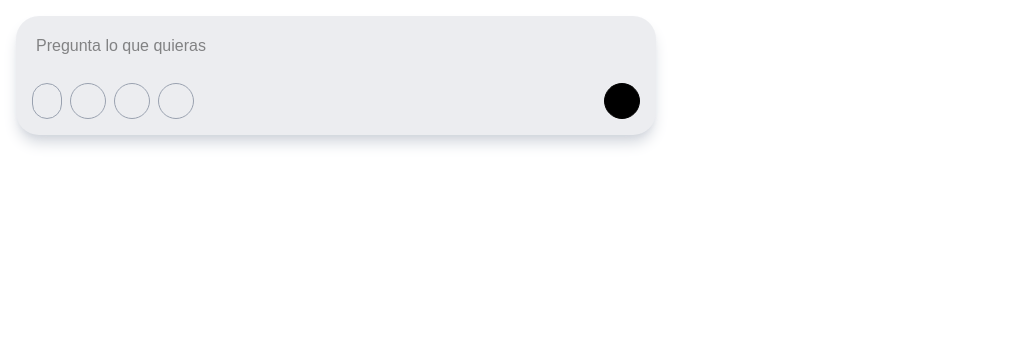
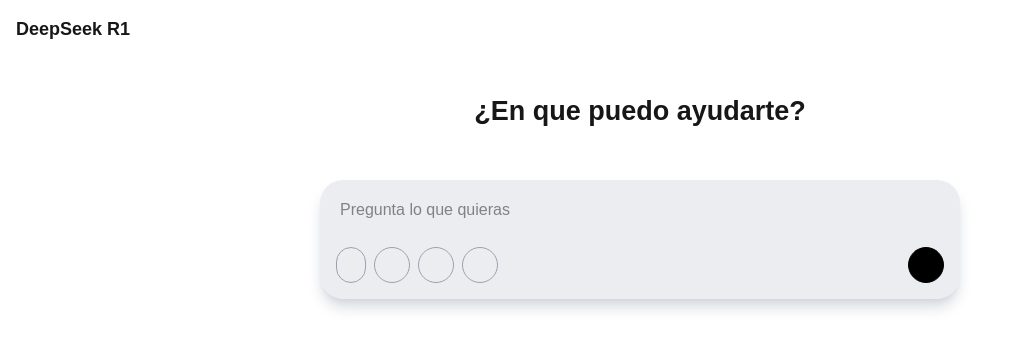
Before and after one commit to Nirmat4/chat-ia, a Next.js app: page / in a window 1280 px wide. Shown: the top 350 px of the page, without its empty margins (0-1011 px from the left). Built offline with nearby package versions, Linux system fonts and the light colour scheme; some icons are missing.

Commit message:
refactor: conjuncion de pagina

```diff
--- a/src/app/page.tsx
+++ b/src/app/page.tsx
@@ -1,9 +1,15 @@
+import HeaderModels from "./components/headerModels";
+import MessageZone from "./components/messageZone";
 import SendMessage from "./components/sendMessage";
 
 export default function Home() {
   return (
     <div>
-      <SendMessage/>
+      <HeaderModels/>
+      <div className="flex flex-col justify-center items-center">
+        <MessageZone/>
+        <SendMessage/>
+      </div>
     </div>
   );
 }
```
